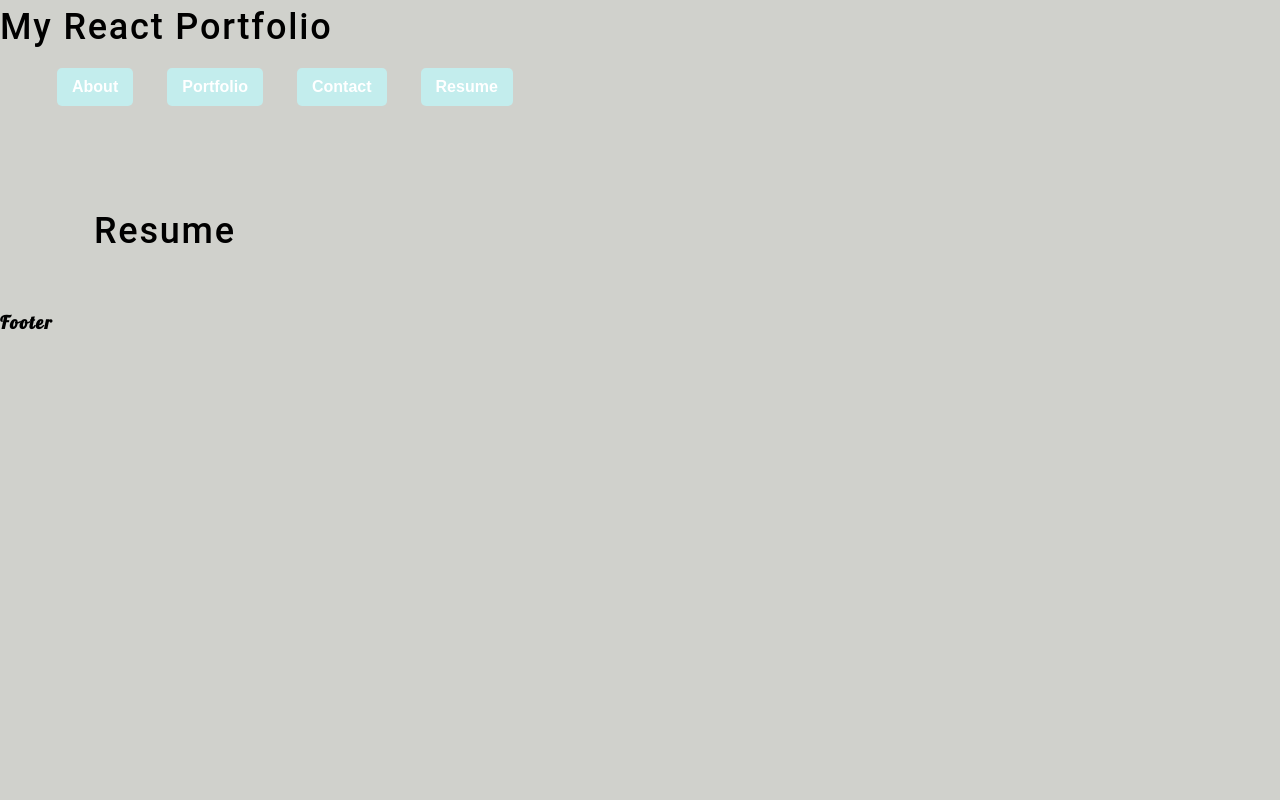
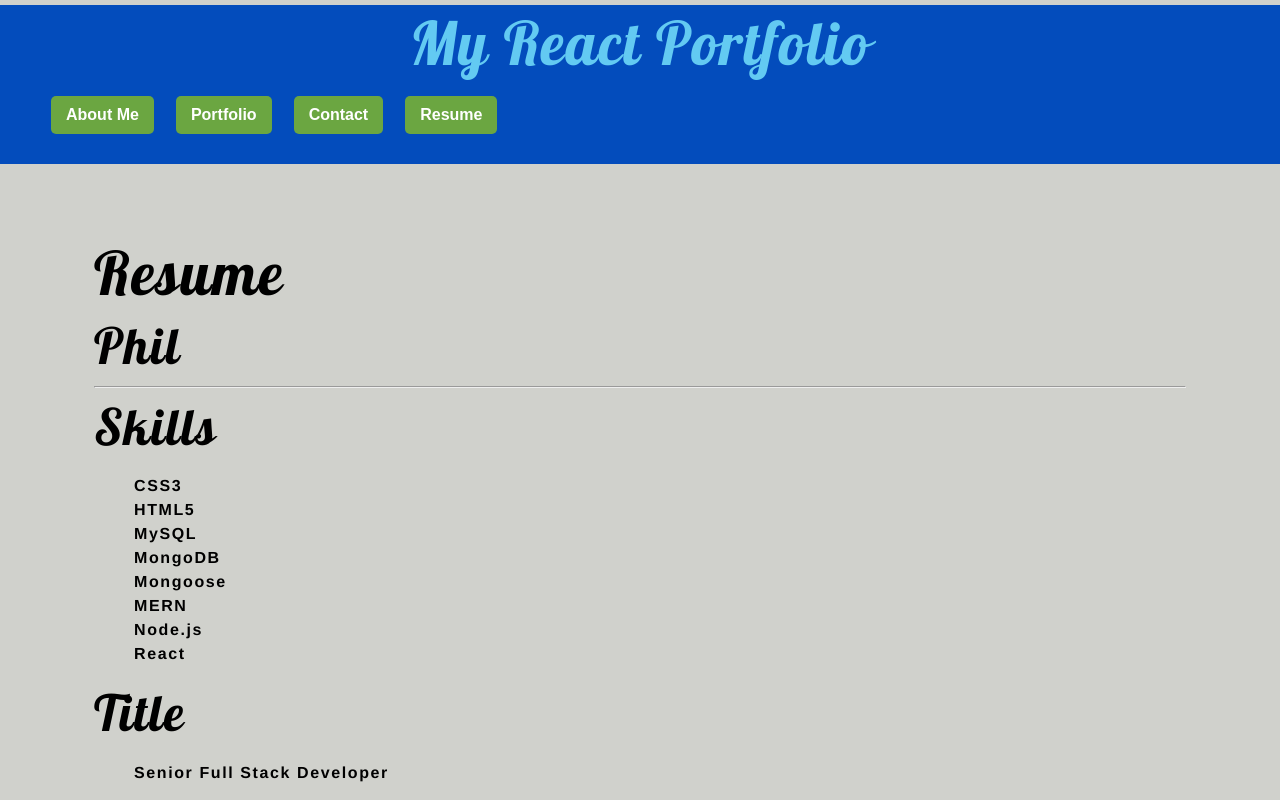
Before and after one commit to kingluddite/peh2-react-portfolio, a React (Create React App) app: page / in a window 1280 px wide. Both pictures are taken after a click on the button "Resume". Shown: the top 800 px of the page. Built offline with nearby package versions, Linux system fonts and the light colour scheme.

Commit message:
Add current page to doc title

```diff
--- a/src/App.js
+++ b/src/App.js
@@ -7,10 +7,22 @@ import Resume from './components/Resume';
 import Footer from './components/Footer';
 
 function App() {
-  const [aboutSelected, setAboutSelected] = useState(false);
-  const [contactSelected, setContactSelected] = useState(true);
+  const [pages] = useState([
+    {
+      name: 'about',
+    },
+    { name: 'portfolio' },
+    { name: 'contact' },
+    {
+      name: 'resume',
+    },
+  ]);
+  // about page will be default
+  const [aboutSelected, setAboutSelected] = useState(true);
+  const [contactSelected, setContactSelected] = useState(false);
   const [portfolioSelected, setPortfolioSelected] = useState(false);
   const [resumeSelected, setResumeSelected] = useState(false);
+  const [currentPage, setCurrentPage] = useState(pages[0]);
 
   return (
     <div>
@@ -23,6 +35,9 @@ function App() {
         setPortfolioSelected={setPortfolioSelected}
         resumeSelected={resumeSelected}
         setResumeSelected={setResumeSelected}
+        pages={pages}
+        currentPage={currentPage}
+        setCurrentPage={setCurrentPage}
       />
       <main>
         {!aboutSelected ? undefined : <About />}
--- a/src/components/About/index.js
+++ b/src/components/About/index.js
@@ -2,6 +2,19 @@ function About() {
   return (
     <section>
       <h1>About Me</h1>
+      <p>
+        Lorem ipsum dolor sit amet consectetur adipisicing elit. Architecto, ullam fuga inventore doloremque nemo
+        tenetur laboriosam explicabo, veritatis atque quam iure reiciendis a ratione cumque sapiente repellendus illo
+        eius? Fuga.
+      </p>
+      <p>
+        Lorem ipsum dolor sit amet consectetur adipisicing elit. Ad quasi quae reprehenderit aliquid hic neque non
+        dignissimos commodi, in totam rem et, repudiandae tempore, tempora minima voluptatum ullam deleniti quaerat.
+      </p>
+      <p>
+        Lorem ipsum dolor sit amet consectetur adipisicing elit. Amet fugiat obcaecati doloribus ut molestiae quas
+        impedit in explicabo qui unde inventore, vero quo pariatur, officia ipsum consectetur temporibus ab! Sed?
+      </p>
     </section>
   );
 }
--- a/src/components/Footer/index.js
+++ b/src/components/Footer/index.js
@@ -1,5 +1,5 @@
 function Footer() {
-  return <div>Footer</div>;
+  return <footer>Footer</footer>;
 }
 
 export default Footer;
--- a/src/components/Header/index.js
+++ b/src/components/Header/index.js
@@ -2,7 +2,15 @@ import PropTypes from 'prop-types';
 import Navigation from '../Navigation';
 
 function Header(props) {
-  const { setAboutSelected, setContactSelected, setPortfolioSelected, setResumeSelected } = props;
+  const {
+    setAboutSelected,
+    setContactSelected,
+    setPortfolioSelected,
+    setResumeSelected,
+    pages,
+    currentPage,
+    setCurrentPage,
+  } = props;
 
   return (
     <header>
@@ -11,6 +19,9 @@ function Header(props) {
         setContactSelected={setContactSelected}
         setPortfolioSelected={setPortfolioSelected}
         setResumeSelected={setResumeSelected}
+        pages={pages}
+        currentPage={currentPage}
+        setCurrentPage={setCurrentPage}
       />
     </header>
   );
@@ -21,6 +32,9 @@ Header.propTypes = {
   setContactSelected: PropTypes.func,
   setPortfolioSelected: PropTypes.func,
   setResumeSelected: PropTypes.func,
+  pages: PropTypes.array,
+  currentPage: PropTypes.object,
+  setCurrentPage: PropTypes.func,
 };
 
 export default Header;
--- a/src/components/Navigation/index.js
+++ b/src/components/Navigation/index.js
@@ -1,7 +1,21 @@
+import { useEffect } from 'react';
 import PropTypes from 'prop-types';
+import { capitalizeFirstLetter } from '../../utils/helpers';
 
 function Navigation(props) {
-  const { setAboutSelected, setContactSelected, setPortfolioSelected, setResumeSelected } = props;
+  const {
+    pages = [],
+    setAboutSelected,
+    setContactSelected,
+    setPortfolioSelected,
+    setResumeSelected,
+    currentPage,
+    setCurrentPage,
+  } = props;
+
+  useEffect(() => {
+    document.title = capitalizeFirstLetter(currentPage.name);
+  }, [currentPage]);
 
   return (
     <nav>
@@ -11,19 +25,21 @@ function Navigation(props) {
           <button
             type="button"
             onClick={() => {
+              setCurrentPage(pages[0]);
               setAboutSelected(true);
               setContactSelected(false);
               setPortfolioSelected(false);
               setResumeSelected(false);
             }}
           >
-            About
+            About Me
           </button>
         </li>
         <li className="mx-2">
           <button
             type="button"
             onClick={() => {
+              setCurrentPage(pages[1]);
               setContactSelected(false);
               setAboutSelected(false);
               setPortfolioSelected(true);
@@ -37,6 +53,7 @@ function Navigation(props) {
           <button
             type="button"
             onClick={() => {
+              setCurrentPage(pages[2]);
               setContactSelected(true);
               setAboutSelected(false);
               setPortfolioSelected(false);
@@ -50,6 +67,7 @@ function Navigation(props) {
           <button
             type="button"
             onClick={() => {
+              setCurrentPage(pages[3]);
               setContactSelected(false);
               setAboutSelected(false);
               setPortfolioSelected(false);
@@ -65,10 +83,13 @@ function Navigation(props) {
 }
 
 Navigation.propTypes = {
+  pages: PropTypes.array,
   setAboutSelected: PropTypes.func,
   setContactSelected: PropTypes.func,
   setPortfolioSelected: PropTypes.func,
   setResumeSelected: PropTypes.func,
+  currentPage: PropTypes.object,
+  setCurrentPage: PropTypes.func,
 };
 
 export default Navigation;
--- a/src/components/Resume/index.js
+++ b/src/components/Resume/index.js
@@ -1,7 +1,44 @@
 function Resume() {
   return (
     <section>
-      <h1>Resume</h1>
+      <div id="header" />
+      <div className="left" />
+      <div className="stuff">
+        <h1>Resume</h1>
+        <h2>Phil</h2>
+        <hr />
+        <h2>Skills</h2>
+        <ul>
+          <li>CSS3</li>
+          <li>HTML5</li>
+          <li>MySQL</li>
+          <li>MongoDB</li>
+          <li>Mongoose</li>
+          <li>MERN</li>
+          <li>Node.js</li>
+          <li>React</li>
+        </ul>
+        <h2>Title</h2>
+        <ul>
+          <li>Senior Full Stack Developer</li>
+        </ul>
+        <h2>Education</h2>
+        <ul>
+          <li>College 1</li>
+          <li>College 2</li>
+          <li>Coding Bootcamp</li>
+        </ul>
+        <h2>Experience</h2>
+        <ul>
+          <li>Job #1</li>
+          <li>Job #2</li>
+          <li>Job #3</li>
+        </ul>
+      </div>
+      <div className="right" />
+      <div id="footer">
+        <h2 id="name">References Available Upon Request</h2>
+      </div>
     </section>
   );
 }
--- a/src/index.css
+++ b/src/index.css
@@ -4,12 +4,12 @@ main {
   padding: 50px 30px;
 }
 :root {
-  --primary: #c3eded;
-  --secondary: #f3a847;
+  --primary: #6ba641;
+  --secondary: #63caf2;
   --tertiary: #b12704;
   --light: #000;
   --dark: #d0d1cc;
-  --darker: #111111;
+  --darker: #034cbc;
   --error: rgb(228, 46, 1);
   --spacing-one: calc(1rem * 0.5);
   --spacing-two: calc(1rem);
@@ -17,29 +17,13 @@ main {
 }
 
 /* https://color.adobe.com/search?q=green */
-/* Color Theme Swatches in Hex */
-/* .Green--Grey-1-hex { color: #E5E5E3; } */
-/* .Green--Grey-2-hex { color: #FFFFFF; } */
-/* .Green--Grey-3-hex { color: #C3EDED; } */
-/* .Green--Grey-4-hex { color: #E5E5E3; } */
-/* .Green--Grey-5-hex { color: #D0D1CC; } */
-
-/* Color Theme Swatches in RGBA */
-/* .Green--Grey-1-rgba { color: rgba(228, 228, 226, 1); } */
-/* .Green--Grey-2-rgba { color: rgba(255, 255, 255, 1); } */
-/* .Green--Grey-3-rgba { color: rgba(195, 237, 237, 1); } */
-/* .Green--Grey-4-rgba { color: rgba(228, 228, 226, 1); } */
-/* .Green--Grey-5-rgba { color: rgba(207, 209, 204, 1); } */
-
-/* Color Theme Swatches in HSLA */
-/* .Green--Grey-1-hsla { color: hsla(60, 3, 89, 1); } */
-/* .Green--Grey-2-hsla { color: hsla(0, 0, 100, 1); } */
-/* .Green--Grey-3-hsla { color: hsla(180, 53, 84, 1); } */
-/* .Green--Grey-4-hsla { color: hsla(60, 3, 89, 1); } */
-/* .Green--Grey-5-hsla { color: hsla(72, 5, 80, 1); } */
 
 * {
   box-sizing: border-box;
+}
+
+html {
+  font-size: 62.5%;
 }
 
 html,
@@ -52,12 +36,11 @@ body {
   padding: 0;
   font-weight: 600;
   line-height: 1.5;
-  font-size: 18px;
+  font-size: 1.6rem;
   letter-spacing: 0.1em;
   background: var(--dark);
   color: var(--light);
-  font-family: 'Lobster', cursive;
-  /* font-family: 'Poiret One', cursive; */
+  font-family: Helvetica, Arial, sans-serif;
 }
 
 h1,
@@ -66,38 +49,37 @@ h3,
 h4,
 h5,
 h6 {
-  font-family: 'Roboto', sans-serif;
+  font-family: 'Lobster', cursive;
   font-weight: 500;
   margin: 5px 0;
   line-height: 1.25;
 }
 
 h1 {
-  font-size: 2.25rem;
+  font-size: 6rem;
 }
 
 h2 {
-  font-size: 2rem;
+  font-size: 5rem;
 }
 
 h3 {
-  font-size: 1.75rem;
+  font-size: 4rem;
 }
 
 h4 {
-  font-size: 1.5rem;
+  font-size: 3rem;
 }
 
 h5 {
-  font-size: 1.25rem;
+  font-size: 2.5rem;
 }
 
 h6 {
-  font-size: 1rem;
+  font-size: 2.3remm;
 }
 
 p {
-  font-size: 1.1rem;
   margin-top: 0;
 }
 
@@ -112,7 +94,9 @@ a:hover {
 }
 
 header {
-  background: var(--dark);
+  background: var(--darker);
+  color: #63caf2;
+  text-align: center;
 }
 
 header a {
@@ -312,3 +296,11 @@ a {
 .navActive {
   color: var(--secondary);
 }
+
+footer {
+  height: 100px;
+  flex-shrink: 0;
+  text-align: center;
+  background-color: #165f8c;
+  color: white;
+}
```
